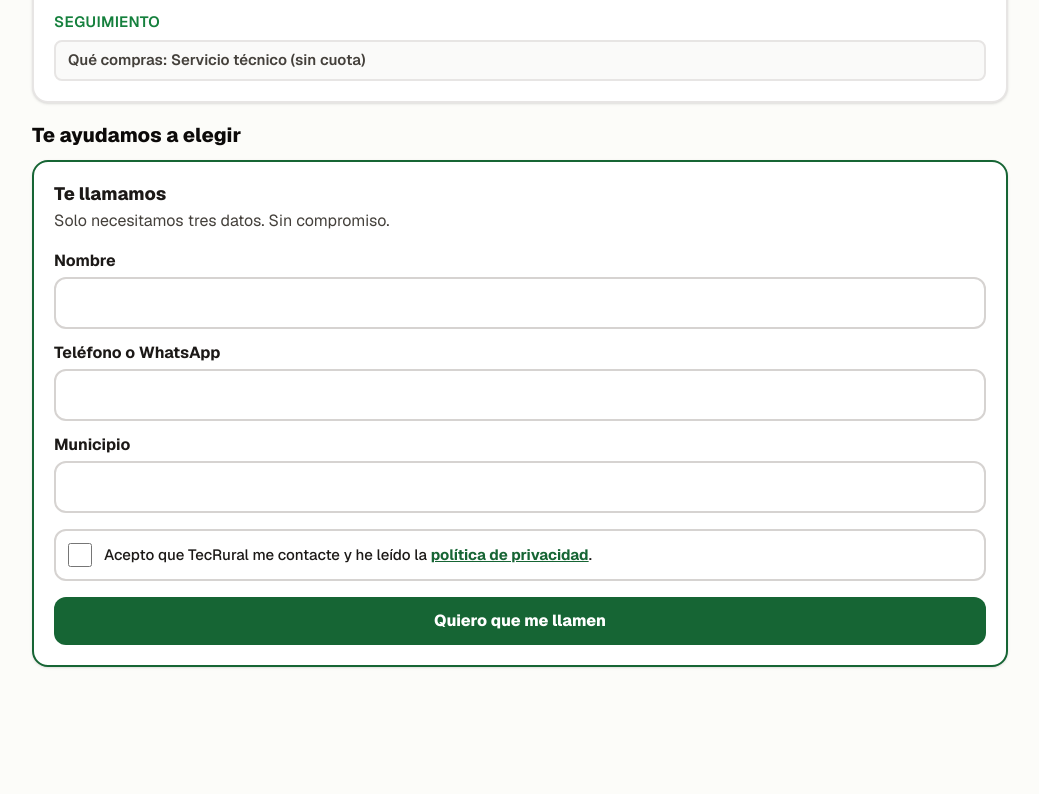
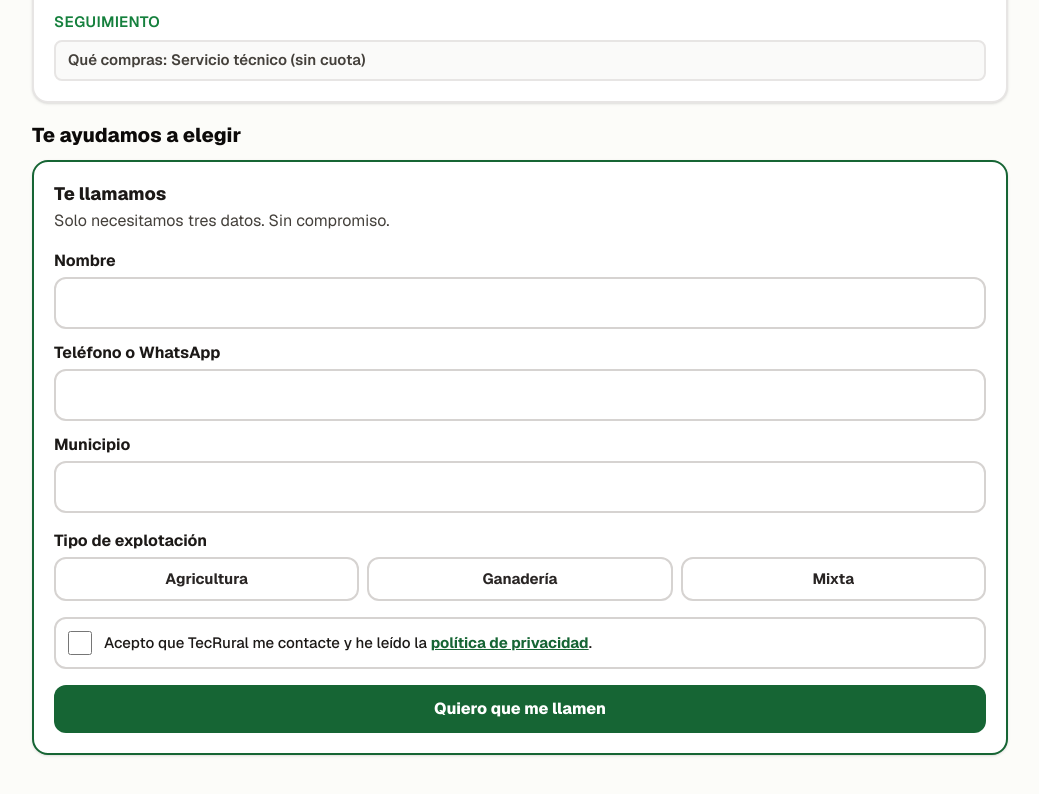
Before and after one commit to mcgnexus/tecrural_alarmas, a Next.js app: page /servicios in a window 1280 px wide. Shown: the part 4045-4839 px from the top of the page, without its empty margins (120-1159 px from the left). Before the commit the page ends 4805 px from the top, so only its background shows below. Built offline with nearby package versions, Linux system fonts and the light colour scheme.

Commit message:
fix(captacion): restaura el tipo de explotacion del lead (agricultura/ganaderia/mixta)

```diff
--- a/src/components/servicios/formulario-contacto.tsx
+++ b/src/components/servicios/formulario-contacto.tsx
@@ -8,7 +8,8 @@ import { enlaceWhatsapp } from "@/lib/config/contacto";
 import { registrarEventoEmbudo } from "@/lib/analitica";
 
 type Estado = "inicial" | "enviando" | "enviado" | "error";
-type Errores = Partial<Record<"nombre" | "telefono" | "municipio" | "privacidad", string>>;
+type Errores = Partial<Record<"nombre" | "telefono" | "municipio" | "perfil" | "privacidad", string>>;
+type Perfil = "agricultura" | "ganaderia" | "mixta";
 
 function municipioGuardado(): string {
   if (typeof window === "undefined") return "";
@@ -19,12 +20,25 @@ function municipioGuardado(): string {
   } catch { return ""; }
 }
 
+/** Tipo de explotacion ya indicado antes por el visitante, si consta. */
+function perfilGuardado(): Perfil | null {
+  if (typeof window === "undefined") return null;
+  try {
+    const guardado = localStorage.getItem("tecrural:perfil");
+    if (guardado === "agricultor") return "agricultura";
+    if (guardado === "ganadero") return "ganaderia";
+    if (guardado === "agricultura" || guardado === "ganaderia" || guardado === "mixta") return guardado;
+    return null;
+  } catch { return null; }
+}
+
 export function FormularioContacto({ servicioKey, servicioNombre, interes }: { servicioKey?: string; servicioNombre?: string; interes?: InteresLead }) {
   const [estado, setEstado] = useState<Estado>("inicial");
   const [nombre, setNombre] = useState("");
   const [telefono, setTelefono] = useState("");
   const [municipio, setMunicipio] = useState(municipioGuardado);
   const [acepta, setAcepta] = useState(false);
+  const [perfil, setPerfil] = useState<Perfil | null>(perfilGuardado);
   const [errores, setErrores] = useState<Errores>({});
   const [leadIniciado, setLeadIniciado] = useState(false);
   const wa = useMemo(() => enlaceWhatsapp(servicioNombre ? `Hola, quiero información sobre: ${servicioNombre}` : "Hola, quiero información para mi explotación."), [servicioNombre]);
@@ -40,6 +54,7 @@ export function FormularioContacto({ servicioKey, servicioNombre, interes }: { s
     if (nombre.trim().length < 2) siguientes.nombre = "Escribe tu nombre.";
     if (!/^\+?[\d\s().-]{9,20}$/.test(telefono.trim())) siguientes.telefono = "Escribe un teléfono válido.";
     if (!municipio.trim()) siguientes.municipio = "Escribe tu municipio.";
+    if (!perfil) siguientes.perfil = "Indica el tipo de explotación.";
     if (!acepta) siguientes.privacidad = "Debes aceptar que te contactemos.";
     return siguientes;
   }
@@ -57,7 +72,7 @@ export function FormularioContacto({ servicioKey, servicioNombre, interes }: { s
         headers: { "Content-Type": "application/json" },
         body: JSON.stringify({
           dispositivoId: obtenerDispositivoId(), nombre: nombre.trim(), telefono: telefono.trim(), municipio: municipio.trim(),
-          tipoExplotacion: "agricultura", problema: servicioNombre || "Orientación inicial", servicioKey, servicioNombre, interes,
+          tipoExplotacion: perfil ?? "agricultura", problema: servicioNombre || "Orientación inicial", servicioKey, servicioNombre, interes,
           origen: "formulario", aceptaPrivacidad: true,
         }),
       });
@@ -91,6 +106,24 @@ export function FormularioContacto({ servicioKey, servicioNombre, interes }: { s
       <input id="contacto-municipio" name="municipio" required autoComplete="address-level2" value={municipio} onChange={(e) => setMunicipio(e.target.value)} aria-invalid={Boolean(errores.municipio)} className="mt-1 min-h-[52px] w-full rounded-xl border-2 border-stone-300 px-4 py-3 text-base" />
       {errores.municipio ? <p className="mt-1 text-sm font-semibold text-red-700">{errores.municipio}</p> : null}
 
+      <fieldset className="mt-4">
+        <legend className="text-base font-bold text-stone-900">Tipo de explotación</legend>
+        <div className="mt-1 grid grid-cols-3 gap-2">
+          {([["agricultura", "Agricultura"], ["ganaderia", "Ganadería"], ["mixta", "Mixta"]] as const).map(([valor, etiqueta]) => (
+            <button
+              key={valor}
+              type="button"
+              aria-pressed={perfil === valor}
+              onClick={() => setPerfil(perfil === valor ? null : valor)}
+              className={`min-h-[48px] rounded-xl border-2 px-2 text-[15px] font-bold ${perfil === valor ? "border-brand-800 bg-brand-800 text-white" : "border-stone-300 text-stone-800"}`}
+            >
+              {etiqueta}
+            </button>
+          ))}
+        </div>
+        {errores.perfil ? <p className="mt-1 text-sm font-semibold text-red-700">{errores.perfil}</p> : null}
+      </fieldset>
+
       <label className="mt-4 flex min-h-[52px] cursor-pointer items-center gap-3 rounded-xl border-2 border-stone-300 p-3">
         <input type="checkbox" required checked={acepta} onChange={(e) => setAcepta(e.target.checked)} className="h-6 w-6 shrink-0 accent-brand-800" />
         <span className="text-[15px] font-medium text-stone-900">Acepto que TecRural me contacte y he leído la <Link href="/privacidad" className="font-bold text-brand-800 underline">política de privacidad</Link>.</span>
```
